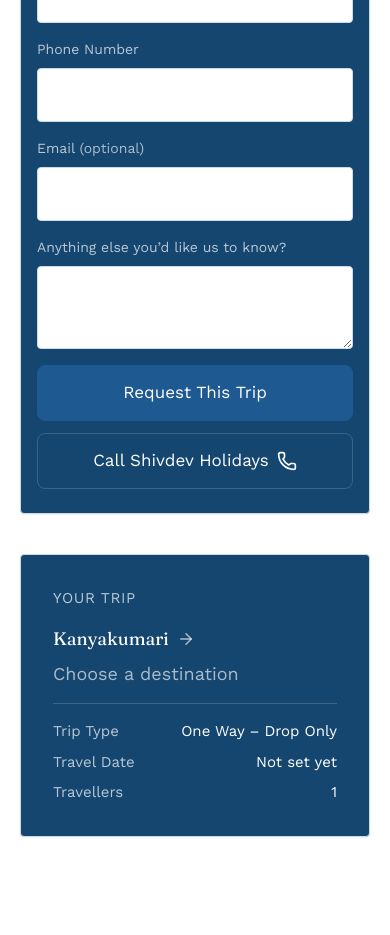
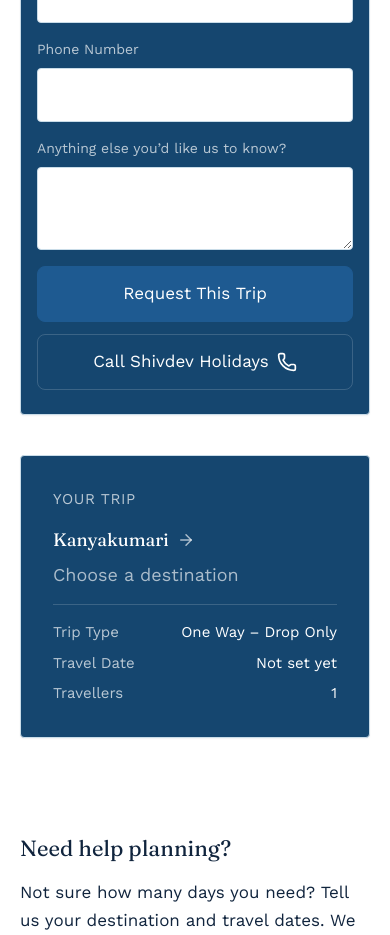
Before and after one commit to laxmanswork-dev/shivdev-holidays, a React (Vite) app: page /plan-your-trip in a window 390 px wide. Shown: the part 1060-1995 px from the top of the page. Built offline with nearby package versions, Linux system fonts and the light colour scheme.

Commit message:
Plan Your Trip: remove optional Email field
Drops the "Email (optional)" input and its state entirely. The WhatsApp
message builder no longer includes an Email line, and the now-unused
.plan-trip__optional CSS rule is removed. Name, phone and notes are
unaffected.

```diff
--- a/src/pages/PlanTrip/PlanTrip.css
+++ b/src/pages/PlanTrip/PlanTrip.css
@@ -141,11 +141,6 @@
   border-top: 1px solid var(--color-border-inverse);
 }
 
-.plan-trip__optional {
-  font-weight: var(--weight-regular);
-  color: var(--color-text-inverse-subtle);
-}
-
 .trip-field__textarea {
   height: auto;
   padding-block: var(--space-3);
--- a/src/pages/PlanTrip/index.jsx
+++ b/src/pages/PlanTrip/index.jsx
@@ -53,7 +53,6 @@ export default function PlanTrip() {
 
   const [name, setName] = useState('');
   const [phone, setPhone] = useState('');
-  const [email, setEmail] = useState('');
   const [notes, setNotes] = useState('');
 
   const [errors, setErrors] = useState({});
@@ -165,16 +164,15 @@ export default function PlanTrip() {
   // time it's called (handleSubmit calls this fresh on each submit,
   // never from stale/cached state) — *bold* below is WhatsApp's own
   // markdown syntax, rendered as real bold once the message arrives
-  // in the chat. Each optional section (email, return date, places,
-  // notes) is only included when the visitor actually provided it —
-  // never an "undefined"/"null"/empty line.
+  // in the chat. Each optional section (return date, places, notes) is
+  // only included when the visitor actually provided it — never an
+  // "undefined"/"null"/empty line.
   function buildMessage() {
     const lines = ['Hello Shivdev Holidays! I would like to request this trip.', ''];
 
     lines.push('*CUSTOMER DETAILS*');
     lines.push(`Name: ${name.trim()}`);
     lines.push(`Phone: ${phone.trim()}`);
-    if (email.trim()) lines.push(`Email: ${email.trim()}`);
     lines.push('');
 
     lines.push('*TRIP DETAILS*');
@@ -445,22 +443,6 @@ export default function PlanTrip() {
                   </div>
 
                   <div className="trip-field">
-                    <label className="trip-field__label" htmlFor="email">
-                      Email <span className="plan-trip__optional">(optional)</span>
-                    </label>
-                    <div className="trip-field__input-wrap">
-                      <input
-                        id="email"
-                        type="email"
-                        className="trip-field__input"
-                        value={email}
-                        onChange={(event) => setEmail(event.target.value)}
-                        autoComplete="email"
-                      />
-                    </div>
-                  </div>
-
-                  <div className="trip-field">
                     <label className="trip-field__label" htmlFor="notes">
                       Anything else you&rsquo;d like us to know?
                     </label>
```
